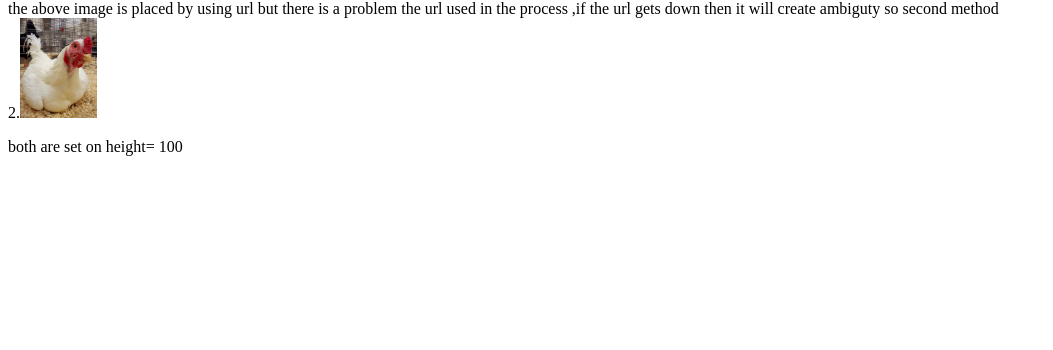
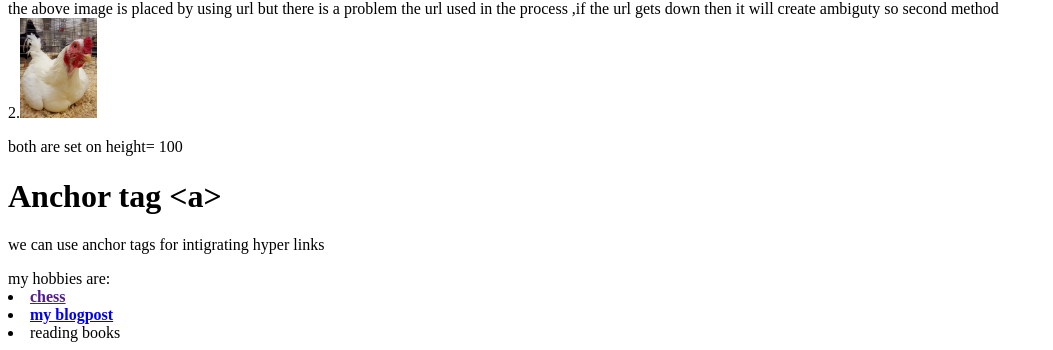
Before and after one commit to HarshitsSri/FULL-STACK-DEVELOPMENT, a plain HTML site: page HTML FOLDER/basic.html in a window 1280 px wide. Shown: the part 1211-1561 px from the top of the page, without its empty margins (0-1053 px from the left). Before the commit the page ends 1383 px from the top, so only its background shows below. Drawn offline with Linux system fonts and the light colour scheme.

Commit message:
anchor tags

```diff
--- a/HTML FOLDER/basic.html
+++ b/HTML FOLDER/basic.html
@@ -59,6 +59,12 @@ so second method
 2.<img src="hen photo2.jpg" alt="hen photo" height="100">
 <br>
 <p>both are set on height= 100 </p>
+<h1>Anchor tag &lta&gt</h1>
+<p>we can use anchor tags for intigrating hyper links </p>
+my hobbies are:
+<li><strong><a href="">chess</a></strong></li>
+<li><strong><a href="https://contentanalyst2.blogspot.com/2023/03/the-rise-of-virat-kohli-from-young.html" >my blogpost</a></strong></li>
+<li>reading books</li>
 </body>
 
 </html>
```
